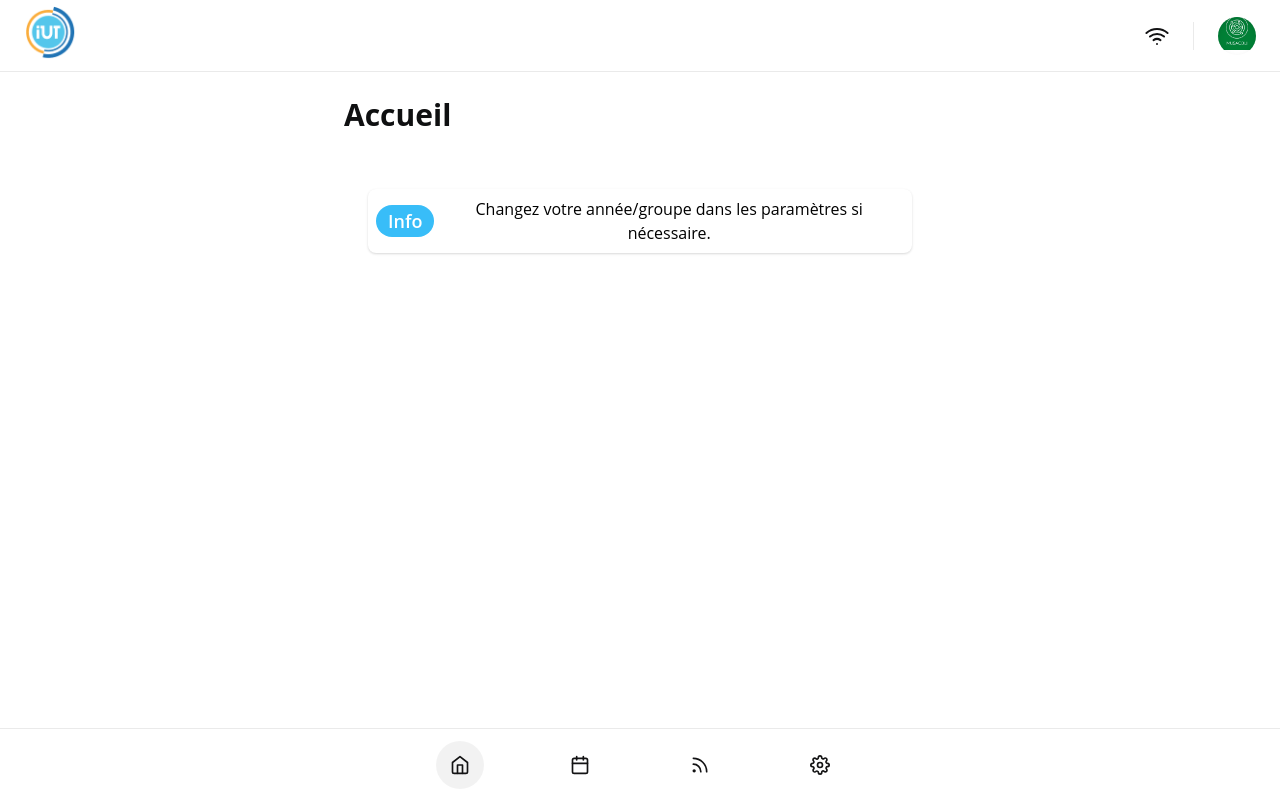
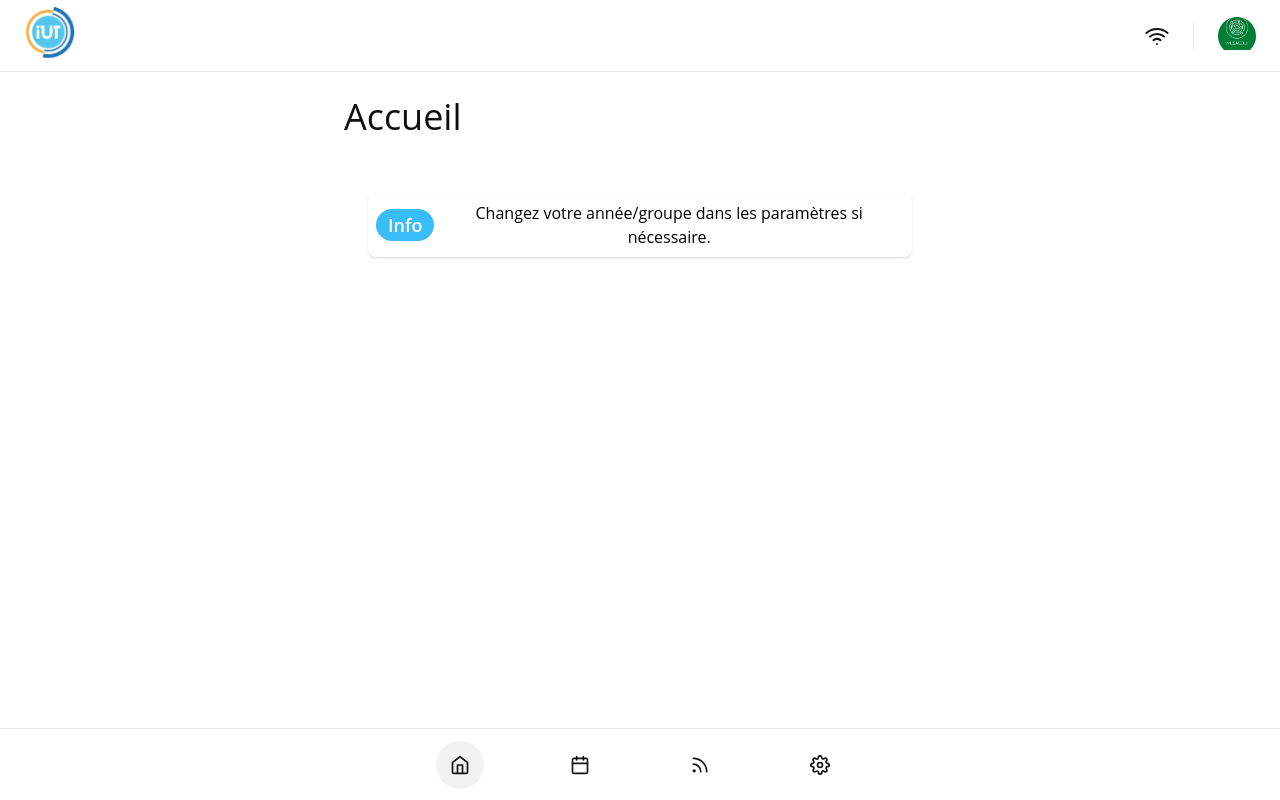
Before and after one commit to thomas-cardon/pwa-ecrans-connectes, a Next.js app: page / in a window 1280 px wide. Built offline with nearby package versions, Linux system fonts and the light colour scheme.

Commit message:
Quicksand is now used for page titles

```diff
--- a/src/components/title.tsx
+++ b/src/components/title.tsx
@@ -1,3 +1,5 @@
+import { isMobile } from 'react-device-detect';
+
 import Section from './section'
 import { Share, Edit2 } from 'react-feather'
 
@@ -7,11 +9,22 @@ type Props = {
   children?: React.ReactNode
 }
 
-const Title = ({ showButtons, subtitle, children }) => (
+const Title = ({ showButtons, subtitle, children }) => {
+  const handleShare = () => {
+    if (navigator.share) {
+      navigator.share({
+        title: 'Département info',
+        text: 'Emploi du temps',
+        url: location.href,
+      });
+    }
+  }
+
+  return (
     <Section>
       <div className="lg:flex lg:items-center lg:justify-between">
         <div className="flex-1 min-w-0">
-        <h2 className="text-2xl font-bold leading-7 text-gray-900 dark:text-white sm:text-3xl sm:truncate">
+          <h2 className="text-4xl text-gray-900 leading-12 font-display dark:text-white sm:truncate">
             {children}
           </h2>
           {subtitle}
@@ -19,14 +32,14 @@ const Title = ({ showButtons, subtitle, children }) => (
         {showButtons && (
           <div className="flex mt-5 lg:mt-0 lg:ml-4">
             <span className="hidden sm:block">
-            <button disabled type="button" className="inline-flex items-center px-4 py-2 text-sm font-medium text-gray-700 bg-white border border-gray-300 rounded-md shadow-sm disabled:opacity-50 hover:bg-gray-50 focus:outline-none focus:ring-2 focus:ring-offset-2 focus:ring-indigo-500">
+              <button disabled={true} type="button" className="inline-flex items-center px-4 py-2 text-sm font-medium text-gray-700 bg-white border border-gray-300 rounded-md shadow-sm disabled:opacity-50 disabled:cursor-not-allowed focus:outline-none focus:ring-2 focus:ring-offset-2 focus:ring-indigo-500">
                 <Edit2 />&nbsp;
                 Modifier
               </button>
             </span>
 
             <span className="hidden ml-3 sm:block">
-            <button type="button" className="inline-flex items-center px-4 py-2 text-sm font-medium text-gray-700 bg-white border border-gray-300 rounded-md shadow-sm hover:bg-gray-50 focus:outline-none focus:ring-2 focus:ring-offset-2 focus:ring-indigo-500">
+              <button type="button" onClick={handleShare} disabled={!isMobile} className="inline-flex items-center px-4 py-2 text-sm font-medium text-gray-700 bg-white border border-gray-300 rounded-md shadow-sm cursor-not-allowed disabled:opacity-50 disabled:cursor-not-allowed focus:outline-none focus:ring-2 focus:ring-offset-2 focus:ring-indigo-500">
                 <Share />&nbsp;
                 Partager
               </button>
@@ -36,5 +49,6 @@ const Title = ({ showButtons, subtitle, children }) => (
       </div>
     </Section>
   )
+}
 
 export default Title
--- a/src/styles/global.css
+++ b/src/styles/global.css
@@ -1,7 +1,7 @@
 @tailwind base;
 @tailwind components;
 
-@import url('https://fonts.googleapis.com/css2?family=Open+Sans:ital,wght@0,300;0,400;0,500;0,600;0,700;0,800;1,300;1,400;1,500;1,600;1,700;1,800&display=swap');
+@import url('https://fonts.googleapis.com/css2?family=Open+Sans:ital,wght@0,300;0,400;0,500;0,600;0,700;0,800;1,300;1,400;1,500;1,600;1,700;1,800&family=Quicksand:wght@500&display=swap');
 
 @tailwind utilities;
 
--- a/tailwind.config.js
+++ b/tailwind.config.js
@@ -32,6 +32,9 @@ module.exports = {
       'sans': ['Open Sans', 'ui-sans-serif', 'system-ui']
     },
     extend: {
+      fontFamily: {
+        'display': ['Quicksand', 'Open Sans', 'ui-sans-serif', 'system-ui']
+      },
       fontSize: {
         tiny: ".5rem"
       },
```
Lines whose indentation alone changed are shown as unchanged.
